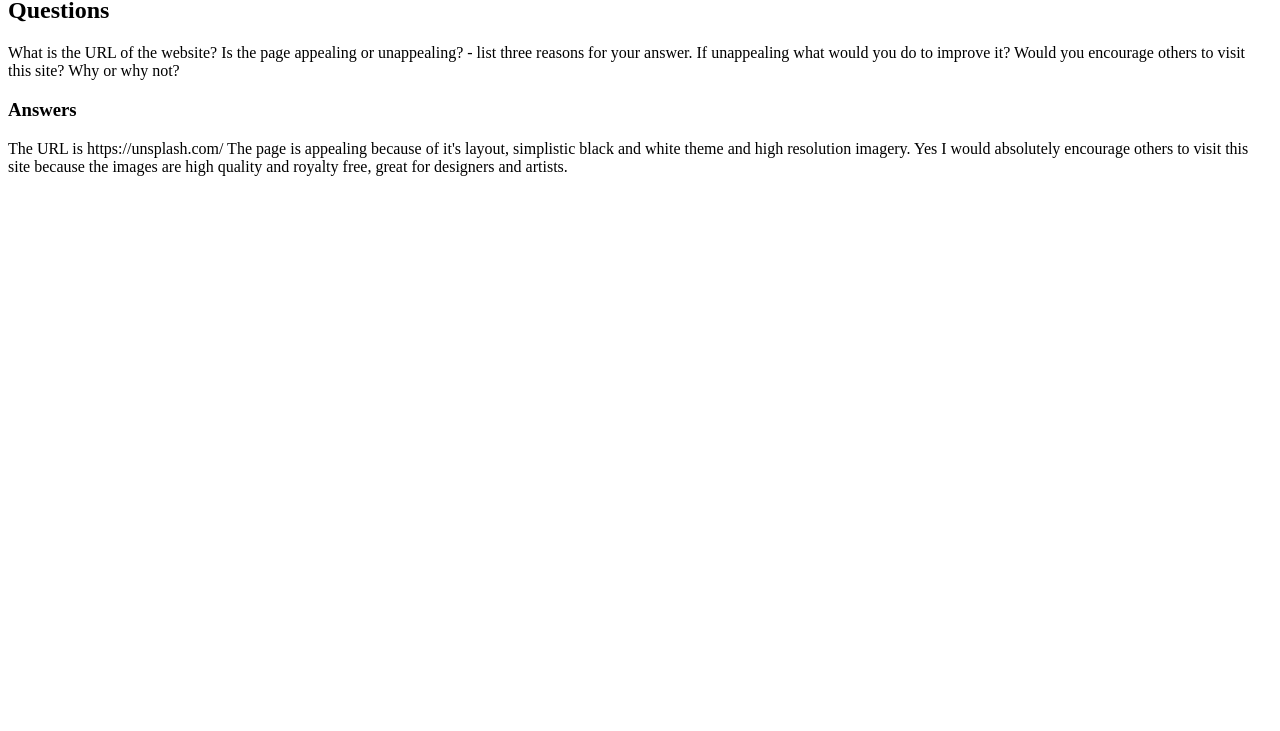
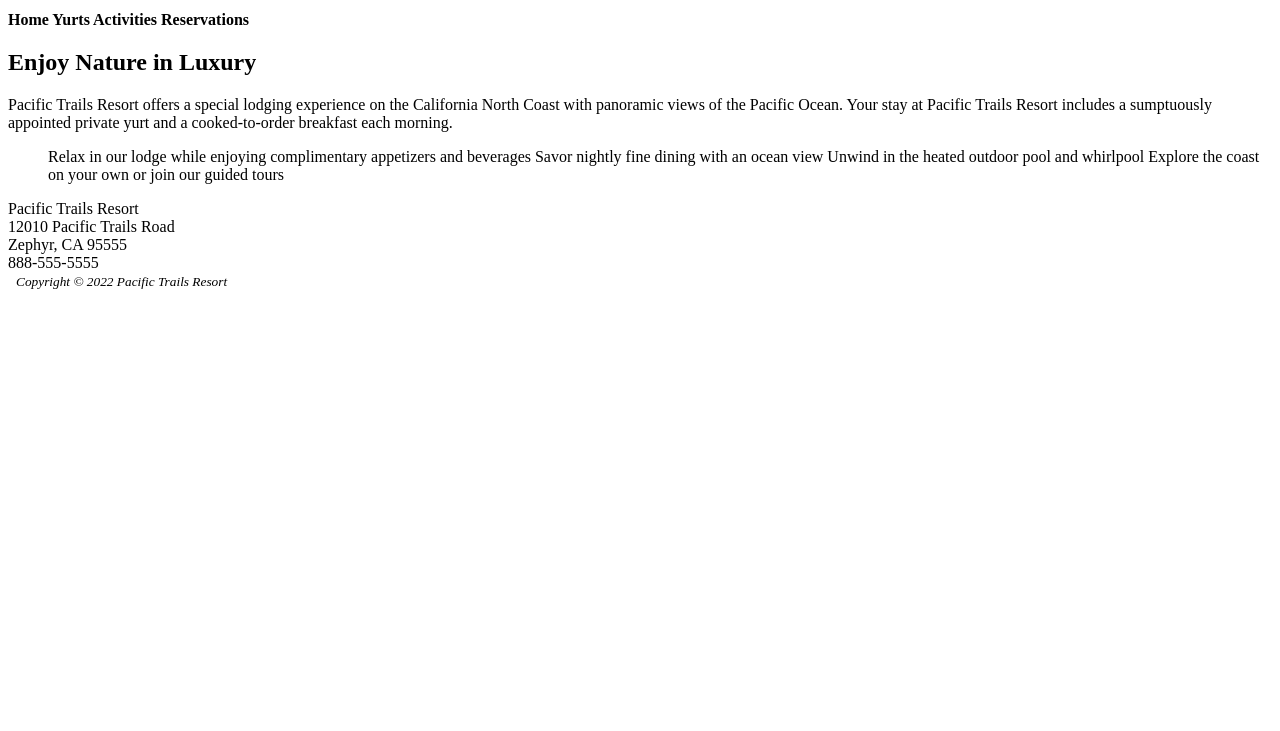
Before and after one commit to abigailoliv3r/AbbyOliver, a plain HTML site: page index.html in a window 1280 px wide. Shown: the part 69-800 px from the top of the page. Drawn offline with Linux system fonts and the light colour scheme.

Commit message:
Add files via upload

```diff
--- a/index.html
+++ b/index.html
@@ -1,23 +1,25 @@
-<!DOCTYPE
+<!DOCTYPE html>
 <html lang="en">
-    <head>
-        <title>Web Developement</title>
-        <meta charset="utf-8">
-    </head>
-    <body>
-        <h1> Answers to Questions </h1>
+    <title>Pacific Trails Resort</title>
+    <h1>Pacific Trails Resort</h1>
+<nav><b> Home <a href="index.html"></a> Yurts <a href="yurts.html"></a>  Activities <a href="activites.html"></a> Reservations <a href="reservations.html"></a> </b></nav>
+<main> <h2>Enjoy Nature in Luxury</h2> <p>Pacific Trails Resort offers a special lodging experience on the California North Coast
+    with panoramic views of the Pacific Ocean. Your stay at Pacific Trails Resort includes a sumptuously appointed private yurt
+    and a cooked-to-order breakfast each morning.</p></main>
+    <ul>Relax in our lodge while enjoying complimentary appetizers and beverages
+        Savor nightly fine dining with an ocean view
+        Unwind in the heated outdoor pool and whirlpool
+        Explore the coast on your own or join our guided tours</ul>
+        <div>Pacific Trails Resort
+            <br>
+            12010  Pacific Trails Road
+            <br>
+            Zephyr, CA 95555
+            <br>
+            888-555-5555
+            <br>
 
-        <h2>Questions</h2>
-    <p>What is the URL of the website?
-        Is the page appealing or unappealing? - list three reasons for your answer.
-        If unappealing what would you do to improve it?
-        Would you encourage others to visit this site? Why or why not?
-    </p>
-    <h3>Answers</h3>
-    <p>The URL is https://unsplash.com/
-        The page is appealing because of it's layout, simplistic black and white theme and high resolution imagery.
-        Yes I would absolutely encourage others to visit this site because the images are high quality and royalty free, great
-        for designers and artists.
-    </p>
-    </body>
-    </html>
+        </div>
+        <footer>  <small><i>Copyright © 2022 Pacific Trails Resort</i></small></footer>
+        <a href="abigail@oliver.com"></a>
+</html>
```
Also changed, not shown: yurts.html (added, +13 -0 lines).
